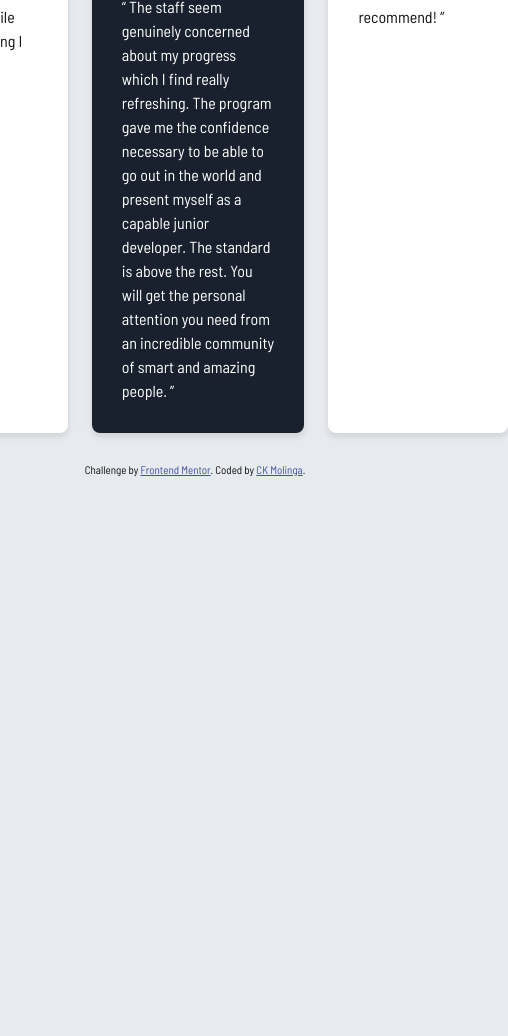
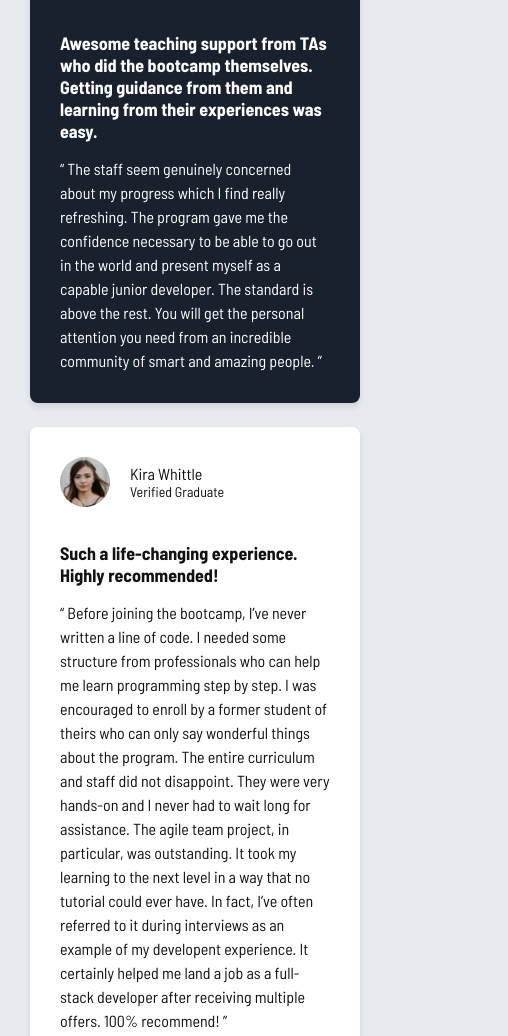
Before and after one commit to CKMolinga/Frontend-Mentor-Challenges, a plain HTML site: page testimonials-grid-section-main/index.html in a window 390 px wide. Shown: the part 1295-2331 px from the top of the page, 508 px wide, since content can reach past the window. Before the commit the page ends 1771 px from the top, so only its background shows below. Drawn offline with Linux system fonts and the light colour scheme.

Commit message:
Added Tablet and Mobile styles

```diff
--- a/testimonials-grid-section-main/styles/styles.css
+++ b/testimonials-grid-section-main/styles/styles.css
@@ -85,3 +85,28 @@ p.description {
   font-size: 16px;
   line-height: 1.5;
 }
+
+/* Tablet Styles */
+@media (max-width: 1024px) {
+  #grid-container {
+    grid-template-areas:
+      'testimonial-1 testimonial-1'
+      'testimonial-2 testimonial-3'
+      'testimonial-4 testimonial-5';
+  }
+  .attribution {
+    padding-bottom: 10px;
+  }
+}
+
+/* Mobile Styles */
+@media (max-width: 768px) {
+  #grid-container {
+    grid-template-areas:
+      'testimonial-1'
+      'testimonial-2'
+      'testimonial-3'
+      'testimonial-4'
+      'testimonial-5';
+  }
+}
```
